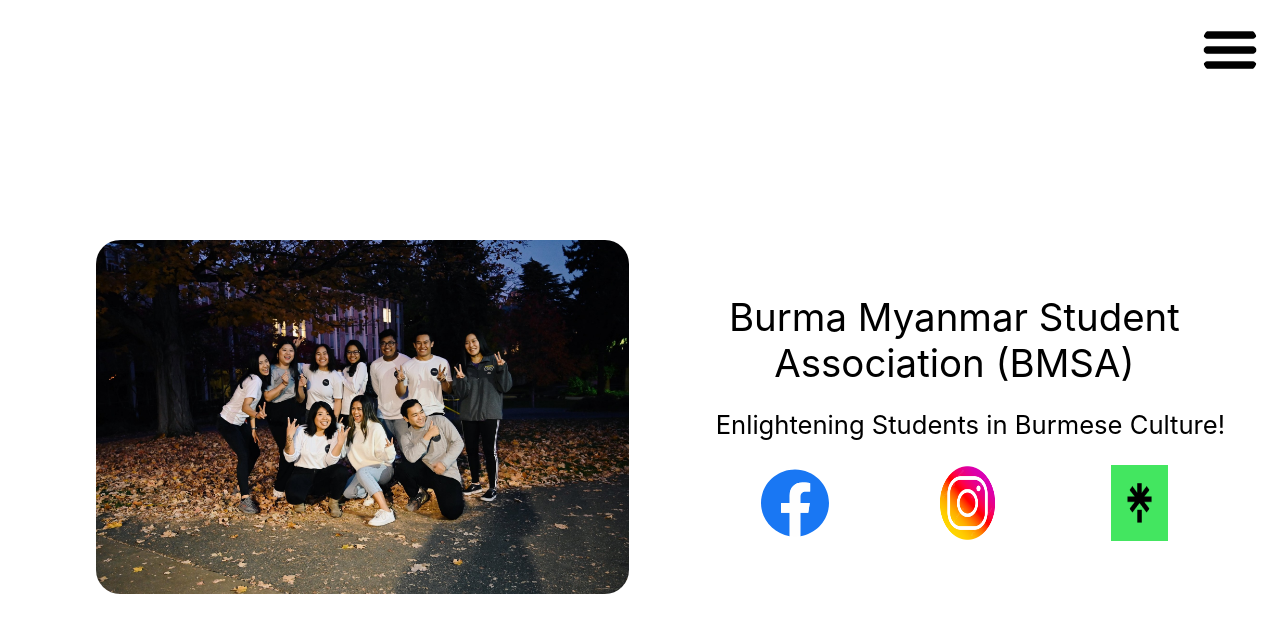
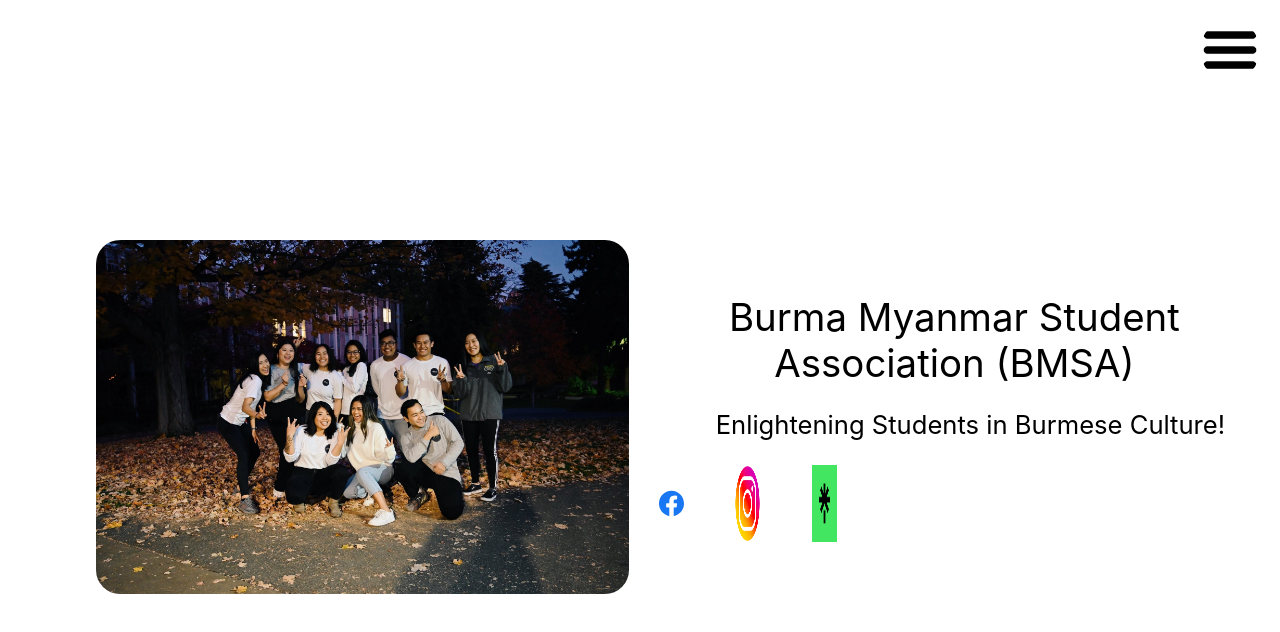
Before and after one commit to davin-win-kyi/BMSA_Website, a React (Create React App) app: page / in a window 1280 px wide. Shown: the top 632 px of the page. Built offline with nearby package versions, Linux system fonts and the light colour scheme.

Commit message:
"margin updates"

```diff
--- a/src/Components/Home/Home.css
+++ b/src/Components/Home/Home.css
@@ -42,14 +42,14 @@ Update so that there are flex boxes for the elements, also add a div
 
 .home-social-first {
   height: 7.5vh;
-  margin-left: 10vw;
+  margin-left: 10%;
   width: 33%;
   height: 75%;
 }
 
 .home-social-other {
   height: 7.5vh;
-  margin-left: 7.5vw;
+  margin-left: 7.5%;
   width: 33%;
   height: 75%;
 }
```
